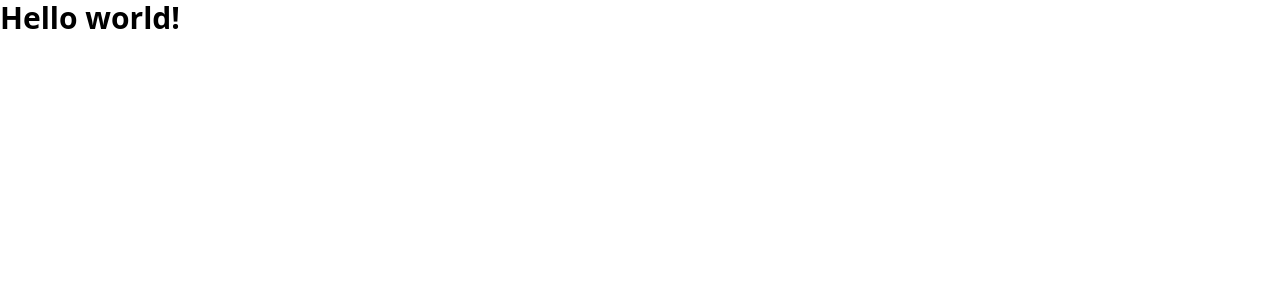
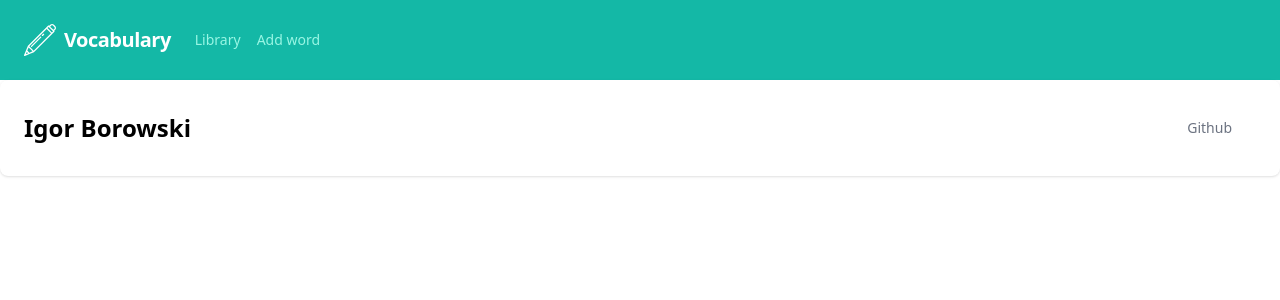
Before and after one commit to igobor94/AngularVocabularies, an Angular app: page / in a window 1280 px wide. Shown: the top 300 px of the page. Built offline with nearby package versions, Linux system fonts and the light colour scheme.

Commit message:
add templates for header & footer

```diff
--- a/src/app/app.component.html
+++ b/src/app/app.component.html
@@ -1,8 +1,6 @@
-
-<h1 class="text-3xl font-bold">
-  Hello world!
-</h1>
 
 <div>
-  <router-outlet></router-outlet>
+  <app-header></app-header>
+    <router-outlet></router-outlet>
+  <app-footer></app-footer>
 </div>
--- a/src/app/components/footer/footer.component.html
+++ b/src/app/components/footer/footer.component.html
@@ -1 +1,14 @@
-<p>footer works!</p>
+<footer class="p-4 bg-white rounded-lg shadow md:px-6 md:py-8 dark:bg-gray-900">
+    <div class="sm:flex sm:items-center sm:justify-between">
+        <a href="https://flowbite.com/" class="flex items-center mb-4 sm:mb-0">
+
+            <span class="self-center text-2xl font-semibold whitespace-nowrap dark:text-white">Igor Borowski</span>
+        </a>
+        <ul class="flex flex-wrap items-center mb-6 text-sm text-gray-500 sm:mb-0 dark:text-gray-400">
+            <li>
+                <a href="#" class="mr-4 hover:underline md:mr-6 ">Github</a>
+            </li>
+
+        </ul>
+    </div>
+</footer>
--- a/src/app/components/header/header.component.html
+++ b/src/app/components/header/header.component.html
@@ -1 +1,83 @@
-<p>header works!</p>
+<header>
+  <nav class="flex items-center justify-between flex-wrap bg-teal-500 p-6">
+    <div class="flex items-center flex-shrink-0 text-white mr-6">
+      <svg class="fill-current h-8 w-8 mr-2" width="54" height="54" version="1.1" id="Layer_1" xmlns="http://www.w3.org/2000/svg" xmlns:xlink="http://www.w3.org/1999/xlink"
+        x="0px" y="0px" viewBox="0 0 502.001 502.001" style="enable-background:new 0 0 502.001 502.001;"
+        xml:space="preserve">
+        <g>
+          <g>
+            <g>
+              <path
+                d="M489.809,32.002l-19.797-19.798C462.142,4.333,451.679,0,440.551,0s-21.59,4.333-29.459,12.202l-14.99,14.99
+				l-1.959-1.959c-3.905-3.904-10.235-3.905-14.143,0L62.146,343.088l0.011,0.004c-0.911,0.91-1.658,1.992-2.169,3.215
+				l-29.102,69.719L0.782,488.148c-1.562,3.742-0.71,8.056,2.157,10.923c1.913,1.914,4.472,2.93,7.073,2.93
+				c1.297,0,2.605-0.252,3.851-0.772l72.123-30.105c0.002-0.001,0.004-0.002,0.005-0.003l69.712-29.099
+				c1.223-0.51,2.305-1.257,3.215-2.168l0.004,0.011L476.778,122.01c1.875-1.875,2.929-4.419,2.929-7.071
+				c0-2.652-1.054-5.196-2.929-7.071l-1.959-1.959l14.99-14.989C506.052,74.676,506.052,48.246,489.809,32.002z M28.611,473.399
+				L43.596,437.5l20.915,20.914L28.611,473.399z M84.466,450.085l-32.541-32.54l20.772-49.763l61.532,61.531L84.466,450.085z
+				 M151.852,418.65L83.36,350.159l271.839-271.84l68.492,68.492L151.852,418.65z M437.834,132.669l-68.492-68.492l17.73-17.73
+				l68.492,68.492L437.834,132.669z M475.666,76.776L460.822,91.62l-50.431-50.432l14.844-14.844
+				c4.091-4.091,9.53-6.344,15.316-6.344s11.227,2.253,15.317,6.344l19.797,19.797C484.111,54.588,484.111,68.33,475.666,76.776z" />
+              <path
+                d="M255.258,199.397L110.627,344.029c-3.905,3.905-3.905,10.237,0,14.143c1.953,1.953,4.512,2.929,7.071,2.929
+				s5.118-0.977,7.071-2.929l144.632-144.633c3.905-3.905,3.905-10.237,0-14.142C265.495,195.492,259.165,195.492,255.258,199.397z" />
+              <path
+                d="M300.255,154.4l-18.213,18.213c-3.905,3.905-3.905,10.237,0,14.143c1.953,1.952,4.512,2.929,7.071,2.929
+				s5.118-0.977,7.071-2.929l18.213-18.213c3.906-3.905,3.906-10.237,0.001-14.143C310.492,150.496,304.162,150.496,300.255,154.4z" />
+            </g>
+          </g>
+        </g>
+        <g>
+        </g>
+        <g>
+        </g>
+        <g>
+        </g>
+        <g>
+        </g>
+        <g>
+        </g>
+        <g>
+        </g>
+        <g>
+        </g>
+        <g>
+        </g>
+        <g>
+        </g>
+        <g>
+        </g>
+        <g>
+        </g>
+        <g>
+        </g>
+        <g>
+        </g>
+        <g>
+        </g>
+        <g>
+        </g>
+      </svg>
+      <span class="font-semibold text-xl tracking-tight">Vocabulary</span>
+    </div>
+    <div class="block lg:hidden">
+      <button
+        class="flex items-center px-3 py-2 border rounded text-teal-200 border-teal-400 hover:text-white hover:border-white">
+        <svg class="fill-current h-3 w-3" viewBox="0 0 20 20" xmlns="http://www.w3.org/2000/svg">
+          <title>Menu</title>
+          <path d="M0 3h20v2H0V3zm0 6h20v2H0V9zm0 6h20v2H0v-2z" />
+        </svg>
+      </button>
+    </div>
+    <div class="w-full block flex-grow lg:flex lg:items-center lg:w-auto">
+      <div class="text-sm lg:flex-grow">
+        <a href="#" class="block mt-4 lg:inline-block lg:mt-0 text-teal-200 hover:text-white mr-4">
+          Library
+        </a>
+        <a href="#" class="block mt-4 lg:inline-block lg:mt-0 text-teal-200 hover:text-white mr-4">
+          Add word
+        </a>
+      </div>
+    </div>
+  </nav>
+</header>
```
